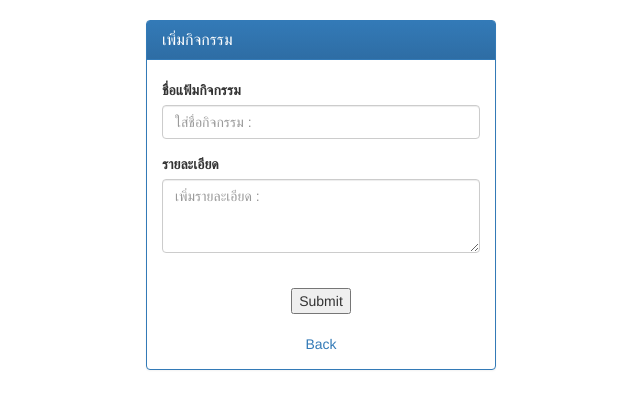
After one commit to peerapol12/smict, a PHP site: page /Bye/Add_Act.php in a window 1280 px wide. The commit adds this page. Shown: the top 409 px of the page, without its empty margins (319-959 px from the left). Run offline with PHP 8.4, Linux system fonts and the light colour scheme.

Commit message:
add act ได้ละ

```diff
--- /dev/null
+++ b/Bye/Add_Act.php
@@ -0,0 +1,37 @@
+<!DOCTYPE html>
+<head>
+	<title>Add-Act</title>
+	<meta charset="utf-8">
+	<meta http-equiv="Content-Type" content="text/html; charset=utf-8">
+	<link rel="stylesheet" href="css/bootstrap.css"/>
+	<link rel="stylesheet" href="css/bootstrap-theme.css"/>
+</head>
+<body>
+<form name="form1" method="post" action="Add_Act_Pro.php"><br />
+  <div class="container">
+			<div class="col-md-4 col-md-offset-4">
+				<div class="panel panel-primary ">
+								<div class="panel-heading">
+    								<h3 class="panel-title">เพิ่มกิจกรรม</h3>
+    							</div>
+
+    							<br />
+    							<div class="form-group container-fluid">
+    								<label for="exampleInputAct">ชื่อแฟ้มกิจกรรม</label>
+    								<input id="txtAct" name="txtAct" type="text" class="form-control" placeholder="ใส่ชื่อกิจกรรม :">
+    							</div>
+
+  								<div class="form-group container-fluid">
+    								<label for="exampleInputPassword1">รายละเอียด</label>
+    								<textarea id="txtdetail" name="txtdetail" type="text" class="form-control" rows="3" placeholder="เพิ่มรายละเอียด :"></textarea>
+  								</div>
+
+    							<br />
+  								<div class="form-group container-fluid">
+    								<center><input type="submit" value="Submit"/></center><br />
+    								<center><a href="Index.php">Back</a></center>
+  								</div>
+
+</form>
+</body>
+</html>
--- a/Bye/Edit.php
+++ b/Bye/Edit.php
@@ -6,6 +6,7 @@
 <?php
 $objConnect = mysql_connect("localhost","root","") or die("Error Connect to Database");
 $objDB = mysql_select_db("test");
+mysql_query("SET NAMES UTF8");
 
 $strSQL = "UPDATE product SET ";
 $strSQL .="pro_id = '".$_POST["txtproid"]."' ";
--- a/Bye/Index.php
+++ b/Bye/Index.php
@@ -227,7 +227,7 @@
 
   								<br />
 								<p>
-  									<a class="btn btn-link" href="Register_Pro.php" role="button">Add New Activity</a>
+  									<a class="btn btn-link" href="Add_Act.php" role="button">Add New Activity</a>
 								</p>
 								</div>
 								</div>
--- a/Bye/Update_Admin_Pro.php
+++ b/Bye/Update_Admin_Pro.php
@@ -6,6 +6,7 @@
 <?php
 $objConnect = mysql_connect("localhost","root","") or die("Error Connect to Database");
 $objDB = mysql_select_db("login");
+mysql_query("SET NAMES UTF8");
 
 $strSQL = "UPDATE admin SET ";
 $strSQL .="Username = '".$_POST["UID"]."' ";
--- a/Bye/addpro.php
+++ b/Bye/addpro.php
@@ -1,6 +1,7 @@
 <?php
 $objConnect = mysql_connect("localhost","root","") or die("Error Connect to Database");
 $objDB = mysql_select_db("test");
+mysql_query("SET NAMES UTF8");
 
 $strSQL = "SELECT * FROM product WHERE pro_id = '".$_POST["txtid"]."' ";
 $objQuery = mysql_query($strSQL);
```
Also changed, not shown: Bye/Add_Act_Pro.php (added, +29 -0 lines).
